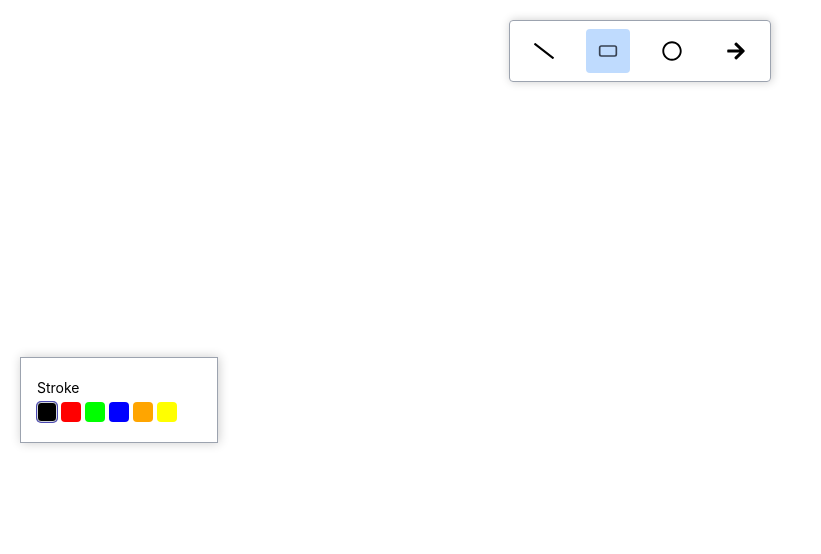
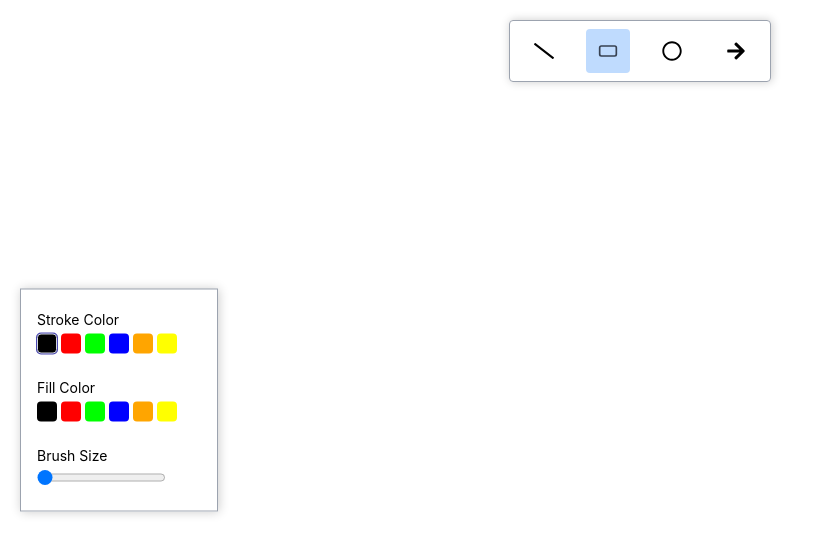
Before and after one commit to DeepaliSaini4/VisionBoard, a React (Create React App) app: page / in a window 1280 px wide. Both pictures are taken after a click on the element 608 px from the left and 51 px from the top of the page. Shown: the top 554 px of the page, without its empty margins (0-821 px from the left). Built offline with nearby package versions, Linux system fonts and the light colour scheme.

Commit message:
Completed toolbox implementation

```diff
--- a/src/components/Board/index.js
+++ b/src/components/Board/index.js
@@ -2,13 +2,14 @@
 import { useEffect,useRef,useLayoutEffect, useContext  } from 'react';
 import rough from "roughjs";
 import boardContext from '../../store/board-context';
+import toolboxContext from '../../store/toolbox-context';
 import { TOOL_ACTION_TYPES } from '../../constants';
 
 function Board() {
 
   const canvasRef = useRef();//Canvas DOM ref — to draw/update on it directly
   const {elements, boardMouseDownHandler, boardMouseMoveHandler,boardMouseUpHandler,toolActionType} = useContext(boardContext);//Getting board state & mouse functions from context
-
+  const {toolboxState} = useContext(toolboxContext)
   //Set canvas size to full screen once when component mounts
   useEffect(() => {
     const canvas = canvasRef.current;
@@ -35,7 +36,7 @@
 
   //Forward mouse down event to board's handler
     const handleMouseDown =  (event) =>{
-        boardMouseDownHandler(event);
+        boardMouseDownHandler(event, toolboxState);
     };
 
     //Forward mouse move event to board's handler
--- a/src/components/Toolbar/index.js
+++ b/src/components/Toolbar/index.js
@@ -2,7 +2,6 @@
 import classes from "./index.module.css";
 
 import cx from "classnames";
-
 import { FaSlash, FaRegCircle, FaArrowRight } from "react-icons/fa";
 import { LuRectangleHorizontal } from "react-icons/lu";
 import { TOOL_ITEMS } from "../../constants";
@@ -10,7 +9,6 @@
 
 const Toolbar = () => {
     const { activeToolItem, changeToolHandler } = useContext(boardContext);
-
     return (
         <div className={classes.container}>
             <div
--- a/src/components/Toolbox/index.js
+++ b/src/components/Toolbox/index.js
@@ -1,25 +1,36 @@
 import React, { useContext } from "react";
 import classes from "./index.module.css";
+import { TOOL_ITEMS } from "../../constants";
+
 
 import cx from "classnames";
-import { COLORS } from "../../constants";
+import {
+  COLORS,
+  FILL_TOOL_TYPES,
+  SIZE_TOOL_TYPES,
+  STROKE_TOOL_TYPES,
+} from "../../constants";
 import toolboxContext from "../../store/toolbox-context";
 import boardContext from "../../store/board-context";
 
 const Toolbox = () => {
   const { activeToolItem } = useContext(boardContext);
-  const { toolboxState, changeStroke } = useContext(toolboxContext);
+  const { toolboxState, changeStroke, changeFill, changeSize } = useContext(toolboxContext);
 
   const strokeColor = toolboxState[activeToolItem]?.stroke;
+  const fillColor = toolboxState[activeToolItem]?.fill;
+  const size = toolboxState[activeToolItem]?.size;
 
   return (
     <div className={classes.container}>
+      {STROKE_TOOL_TYPES.includes(activeToolItem) && (
         <div className={classes.selectOptionContainer}>
-        <div className={classes.toolBoxLabel}>Stroke</div>
+          <div className={classes.toolBoxLabel}>Stroke Color</div>
           <div className={classes.colorsContainer}>
             {Object.keys(COLORS).map((key) => {
               return (
                 <div
+                  key={key}
                   className={cx(classes.colorBox, {
                     [classes.activeColorBox]: strokeColor === COLORS[key],
                   })}
@@ -30,6 +41,41 @@
             })}
           </div>
         </div>
+      )}
+
+      {FILL_TOOL_TYPES.includes(activeToolItem) && (
+        <div className={classes.selectOptionContainer}>
+          <div className={classes.toolBoxLabel}>Fill Color</div>
+          <div className={classes.colorsContainer}>
+            {Object.keys(COLORS).map((key) => {
+              return (
+                <div
+                  key={key}
+                  className={cx(classes.colorBox, {
+                    [classes.activeColorBox]: fillColor === COLORS[key],
+                  })}
+                  style={{ backgroundColor: COLORS[key] }}
+                  onClick={() => changeFill(activeToolItem, COLORS[key])}
+                ></div>
+              );
+            })}
+          </div>
+        </div>
+      )}
+       {SIZE_TOOL_TYPES.includes(activeToolItem) && (
+          <div className={classes.selectOptionContainer}>
+            <div className={classes.toolBoxLabel}>Brush Size</div>
+            <input
+              type="range"
+              min = {1}
+              max = {10}
+              step={1}
+              value={size}
+              onChange={(event) => changeSize(activeToolItem, event.target.value)
+              }
+            ></input>
+          </div>
+      )}
     </div>
   );
 };
--- a/src/store/BoardProvider.js
+++ b/src/store/BoardProvider.js
@@ -1,4 +1,4 @@
-import React, { useReducer } from "react";
+import React, { useContext, useReducer } from "react";
 
 import boardContext from "./board-context";
 import { BOARD_ACTIONS, TOOL_ACTION_TYPES, TOOL_ITEMS } from "../constants";
@@ -16,14 +16,14 @@
       };
     // Action: Start drawing (on mouse down)
     case BOARD_ACTIONS.DRAW_DOWN:
-      const { clientX, clientY } = action.payload; //destructuring
+      const { clientX, clientY, stroke, fill, size } = action.payload; //destructuring
       const newElement = createRoughElement(
         state.elements.length,
         clientX,
         clientY,
         clientX,
         clientY,
-        { type: state.activeToolItem }
+        { type: state.activeToolItem, stroke, fill, size }
       );
       const prevElements = state.elements;
       return {
@@ -36,7 +36,7 @@
       const { clientX, clientY } = action.payload;
       const newElements = [...state.elements]; // Clone elements
       const index = state.elements.length - 1; // Get index of last drawn element
-      const { x1, y1 } = newElements[index];
+      const { x1, y1,stroke,fill, size } = newElements[index];
       // Update end coordinates of the last element
       if (index < 0) return state; //Prevents crash when nothing has been drawn
       newElements[index].x2 = clientX;
@@ -44,6 +44,9 @@
 
       const newElement = createRoughElement(index, x1, y1, clientX, clientY, {
         type: state.activeToolItem,
+        stroke,
+        fill,
+        size,
       });
       newElements[index] = newElement;
       return {
@@ -76,6 +79,7 @@
     initialBoardState
   );
 
+
   //Called when the user selects a new drawing tool (like pencil, line, rectangle)
   const changeToolHandler = (tool) => {
     dispatchBoardAction({
@@ -86,13 +90,16 @@
     });
   };
   //Called when user presses mouse down on the board (starts drawing)
-  const boardMouseDownHandler = (event) => {
+  const boardMouseDownHandler = (event, toolboxState) => {
     const { clientX, clientY } = event; // Get mouse coordinates
     dispatchBoardAction({
       type: BOARD_ACTIONS.DRAW_DOWN,
       payload: {
         clientX,
         clientY,
+        stroke: toolboxState[boardState.activeToolItem]?.stroke,
+        fill: toolboxState[boardState.activeToolItem]?.fill,
+        size: toolboxState[boardState.activeToolItem]?.size,
       },
     });
   };
--- a/src/store/toolbox-context.js
+++ b/src/store/toolbox-context.js
@@ -3,6 +3,9 @@
 const toolboxContext = createContext({
     toolboxState: {},
     changeStroke: () => {},
+    changeFill: () => {},
+    changeSize: () => {},
+
 });
 
 export default toolboxContext;
--- a/src/store/toolboxProvider.js
+++ b/src/store/toolboxProvider.js
@@ -1,22 +1,31 @@
 import React, { useReducer } from "react";
 
 import toolboxContext from "./toolbox-context";
-import { COLORS, TOOL_ITEMS } from "../constants";
+import { COLORS, TOOL_ITEMS, TOOLBOX_ACTIONS } from "../constants";
 
 const toolboxReducer = (state, action) => {
   switch (action.type) {
-    case "CHANGE_STROKE": {
-      const newState = { ...state };
+    case TOOLBOX_ACTIONS.CHANGE_STROKE: {
+      const newState = {...state };
       newState[action.payload.tool].stroke = action.payload.stroke;
       return newState;
     }
 
+    case TOOLBOX_ACTIONS.CHANGE_FILL: {
+      const newState = {...state };
+      newState[action.payload.tool].fill = action.payload.fill;
+      return newState;
+    }
+    case TOOLBOX_ACTIONS.CHANGE_SIZE: {
+      const newState = {...state };
+      newState[action.payload.tool].size = action.payload.size;
+      return newState;
+    }
     default:
       return state;
   }
 };
 
-// Separate object for each tool
 const initialToolboxState = {
   [TOOL_ITEMS.LINE]: {
     stroke: COLORS.BLACK,
@@ -38,7 +47,6 @@
   },
 };
 
-// Let's maintain separate toolbox state for each item in toolbar
 const ToolboxProvider = ({ children }) => {
   const [toolboxState, dispatchToolboxAction] = useReducer(
     toolboxReducer,
@@ -47,7 +55,7 @@
 
   const changeStrokeHandler = (tool, stroke) => {
     dispatchToolboxAction({
-      type: "CHANGE_STROKE",
+      type: TOOLBOX_ACTIONS.CHANGE_STROKE,
       payload: {
         tool,
         stroke,
@@ -55,9 +63,30 @@
     });
   };
 
+  const changeFillHandler = (tool, fill) => {
+    dispatchToolboxAction({
+      type: TOOLBOX_ACTIONS.CHANGE_FILL,
+      payload: {
+        tool,
+        fill,
+      },
+    });
+  };
+  const changeSizeHandler = (tool, size) => {
+    dispatchToolboxAction({
+      type: TOOLBOX_ACTIONS.CHANGE_SIZE ,
+      payload: {
+        tool,
+        size,
+      },
+    });
+  };
+
   const toolboxContextValue = {
     toolboxState,
     changeStroke: changeStrokeHandler,
+    changeFill: changeFillHandler,
+    changeSize: changeSizeHandler,
   };
 
   return (
--- a/src/utils/element.js
+++ b/src/utils/element.js
@@ -2,18 +2,32 @@
 import rough from "roughjs/bin/rough";
 import { getArrowHeadsCoordinates } from "./math";
 const gen = rough.generator();
-export const createRoughElement = (id, x1, y1, x2, y2, { type }) => {
+export const createRoughElement = (id, x1, y1, x2, y2, { type, stroke, fill, size }) => {
   const element = {
     id,
     x1,
     y1,
     x2,
     y2,
+    type,
+    fill,
+    stroke,
+    size,
   };
   //passing options so that on adjusting the size while drawing new style of rough js is not created or size doesnot buffers
   let options = {
     seed: id + 1, //id cant be 0
+    fillStyle: "solid",
   };
+  if (stroke){
+    options.stroke =  stroke;
+  }
+  if (fill){
+    options.fill = fill;
+  }
+  if(size) {
+    options.strokeWidth = size;
+  }
   switch (type) {
     case TOOL_ITEMS.LINE:
       element.roughEle = gen.line(x1, y1, x2, y2, options);
```
Lines whose indentation alone changed are shown as unchanged.
